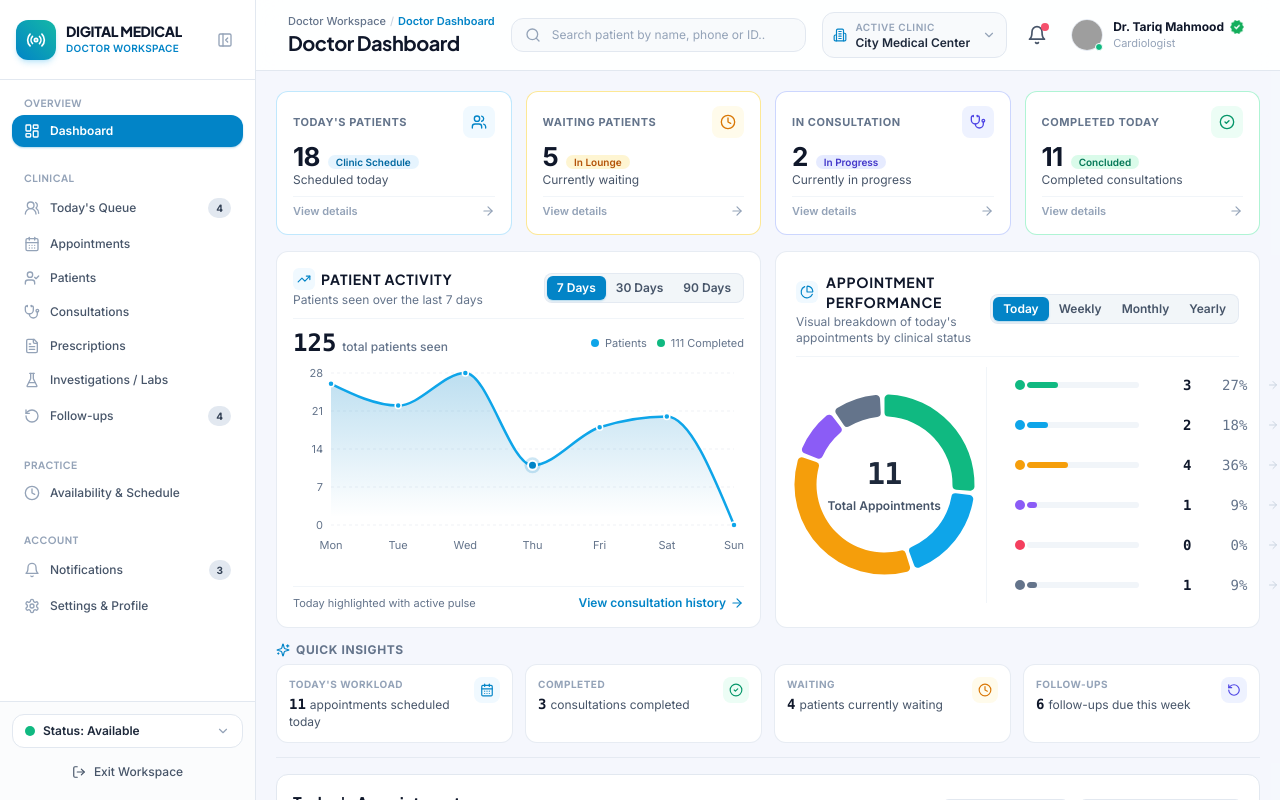
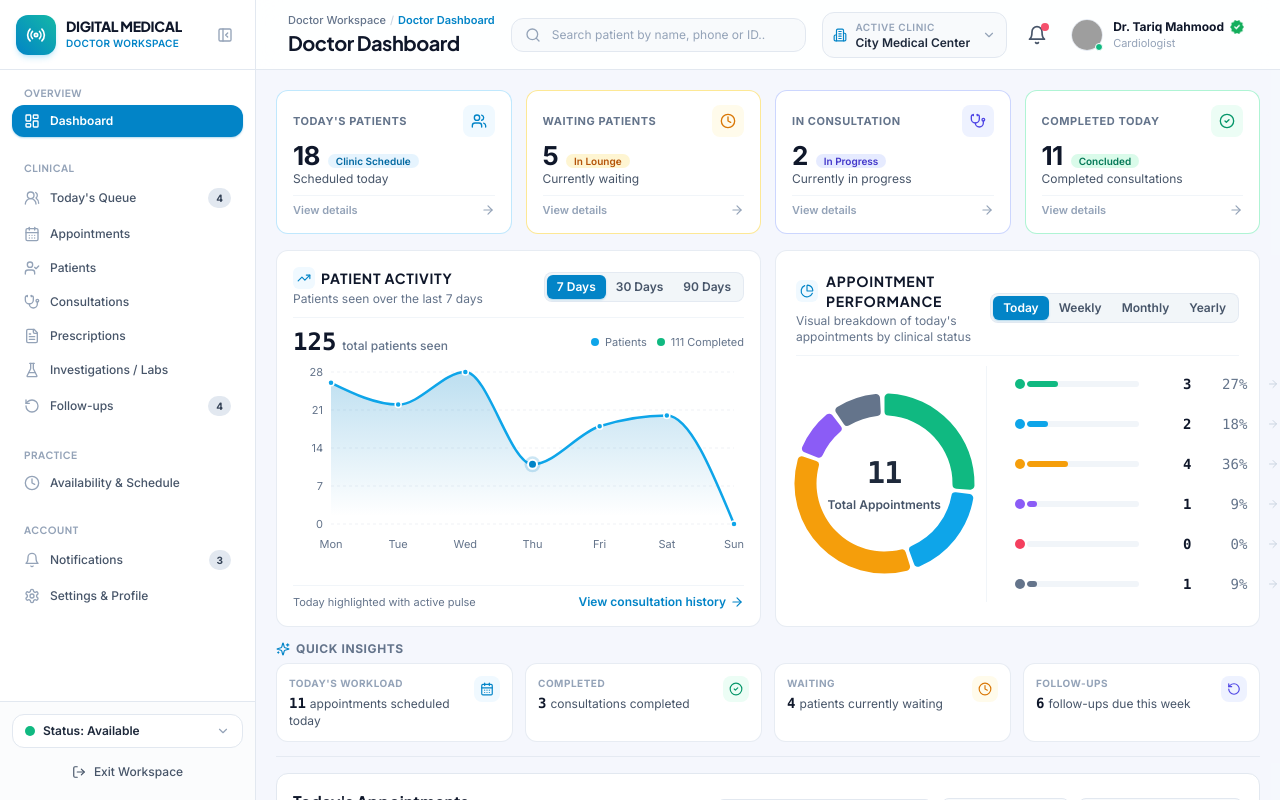
Before and after one commit to MohsenRehman/Digital-Medical, a Next.js app: page /doctor in a window 1280 px wide. Shown: the top 800 px of the page. Built offline with nearby package versions, Linux system fonts and the light colour scheme; grey boxes are pictures that could not be loaded.

Commit message:
style(doctor): align header and sidebar top divider lines at exact same 70px height level

```diff
--- a/components/doctor/DoctorHeader.tsx
+++ b/components/doctor/DoctorHeader.tsx
@@ -112,8 +112,8 @@ export default function DoctorHeader() {
   };
 
   return (
-    <header className="sticky top-0 z-20 bg-white/90 dark:bg-slate-900/90 backdrop-blur-md border-b border-slate-200 dark:border-slate-800 transition-colors">
-      <div className="px-4 md:px-8 py-3 flex items-center justify-between gap-4">
+    <header className="sticky top-0 z-20 h-[70px] bg-white/90 dark:bg-slate-900/90 backdrop-blur-md border-b border-slate-200 dark:border-slate-800 transition-colors flex items-center">
+      <div className="w-full px-4 md:px-8 flex items-center justify-between gap-4">
         {/* Left: Page Title / Breadcrumb (with margin on mobile for hamburger button) */}
         <div className="flex flex-col min-w-0 pl-10 md:pl-0">
           <span className="text-[11px] font-medium text-slate-500 dark:text-slate-400 flex items-center gap-1">
--- a/components/doctor/DoctorSidebar.tsx
+++ b/components/doctor/DoctorSidebar.tsx
@@ -213,7 +213,7 @@ export default function DoctorSidebar() {
       {/* 1. Header / Branding / Collapse Toggle Area */}
       {sidebarCollapsed ? (
         // COLLAPSED HEADER
-        <div className="p-3 border-b border-slate-200 dark:border-slate-800 flex flex-col items-center justify-center gap-2 h-20">
+        <div className="p-2 border-b border-slate-200 dark:border-slate-800 flex flex-col items-center justify-center gap-1.5 h-[70px]">
           <Link
             href="/doctor"
             aria-label="Digital Medical - Doctor Workspace"
@@ -253,7 +253,7 @@ export default function DoctorSidebar() {
         </div>
       ) : (
         // EXPANDED HEADER
-        <div className="p-4 border-b border-slate-200 dark:border-slate-800 flex items-center justify-between gap-2 h-20">
+        <div className="px-4 border-b border-slate-200 dark:border-slate-800 flex items-center justify-between gap-2 h-[70px]">
           <Link href="/doctor" className="flex items-center gap-2.5 min-w-0 group outline-none focus:outline-none focus:ring-0 focus-visible:outline-none focus-visible:ring-0 active:outline-none border-0">
             <div className="w-10 h-10 rounded-xl bg-gradient-to-tr from-sky-600 to-teal-500 flex items-center justify-center text-white font-bold shadow-md shadow-sky-500/20 group-hover:scale-105 transition-transform flex-shrink-0">
               <Radio className="w-5 h-5 animate-pulse" />
@@ -545,7 +545,7 @@ export default function DoctorSidebar() {
   // ----------------------------------------------------
   const mobileSidebarContent = (
     <div className="flex flex-col h-full bg-white dark:bg-slate-900 border-r border-slate-200 dark:border-slate-800 text-slate-800 dark:text-slate-100 select-none">
-      <div className="p-4 border-b border-slate-200 dark:border-slate-800 flex items-center justify-between">
+      <div className="px-4 border-b border-slate-200 dark:border-slate-800 flex items-center justify-between h-[70px]">
         <Link
           href="/doctor"
           onClick={() => setMobileOpen(false)}
@@ -642,7 +642,7 @@ export default function DoctorSidebar() {
   return (
     <>
       {/* Mobile Floating Menu Button */}
-      <div className="md:hidden fixed top-3 left-3 z-40">
+      <div className="md:hidden fixed top-3.5 left-3 z-40">
         <button
           onClick={() => setMobileOpen(true)}
           className="p-2.5 bg-white dark:bg-slate-900 border border-slate-200 dark:border-slate-800 rounded-xl shadow-md text-slate-700 dark:text-slate-200 hover:text-sky-600 cursor-pointer outline-none focus:outline-none focus:ring-0 focus-visible:outline-none focus-visible:ring-0 active:outline-none"
```
